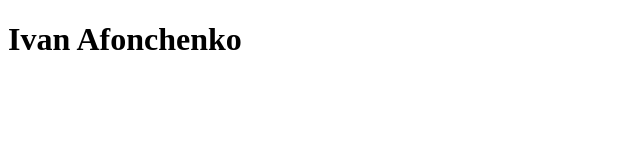
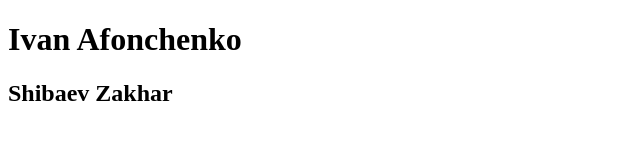
Before and after one commit to afon-himself/berners-branches, a plain HTML site: page index.html in a window 1280 px wide. Shown: the whole page, without its empty margins (0-640 px from the left). Drawn offline with Linux system fonts and the light colour scheme.

Commit message:
pro sebia

```diff
--- a/index.html
+++ b/index.html
@@ -8,5 +8,6 @@
 </head>
 <body>
   <h1>Ivan Afonchenko</h1>
+  <h2>Shibaev Zakhar</h2>
 </body>
 </html>
```
